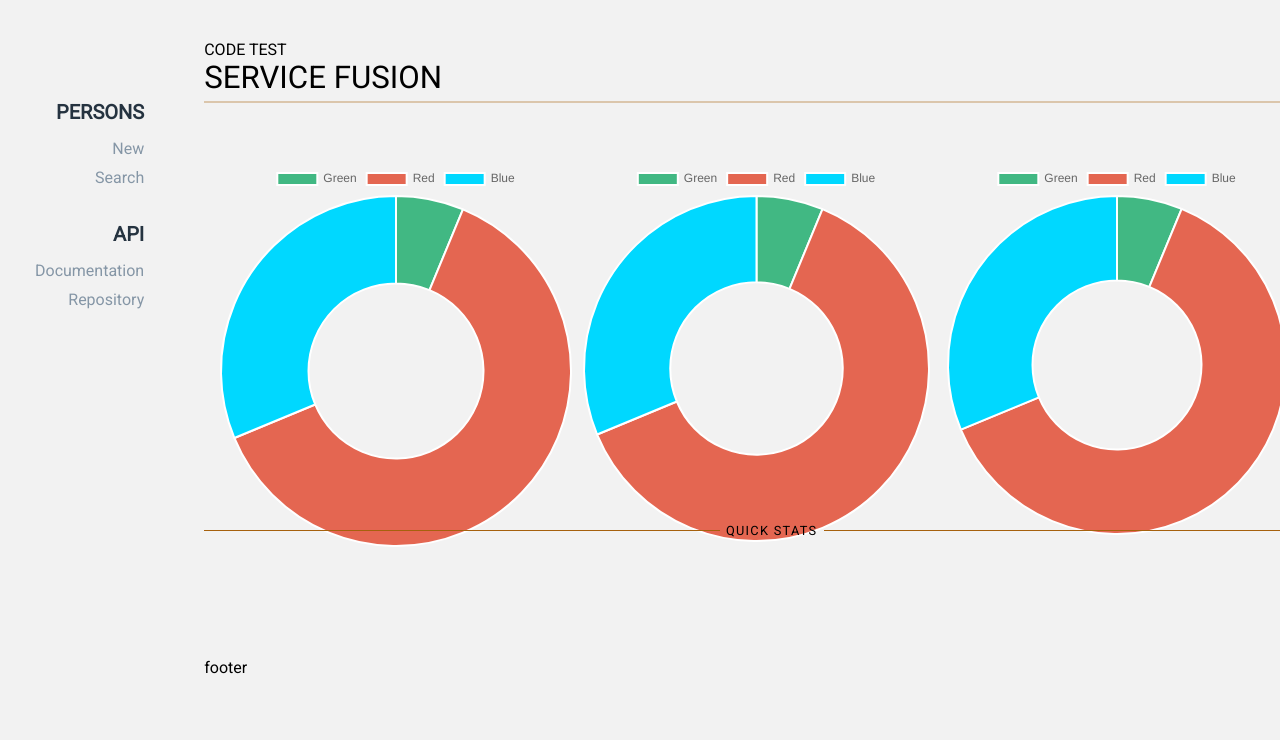
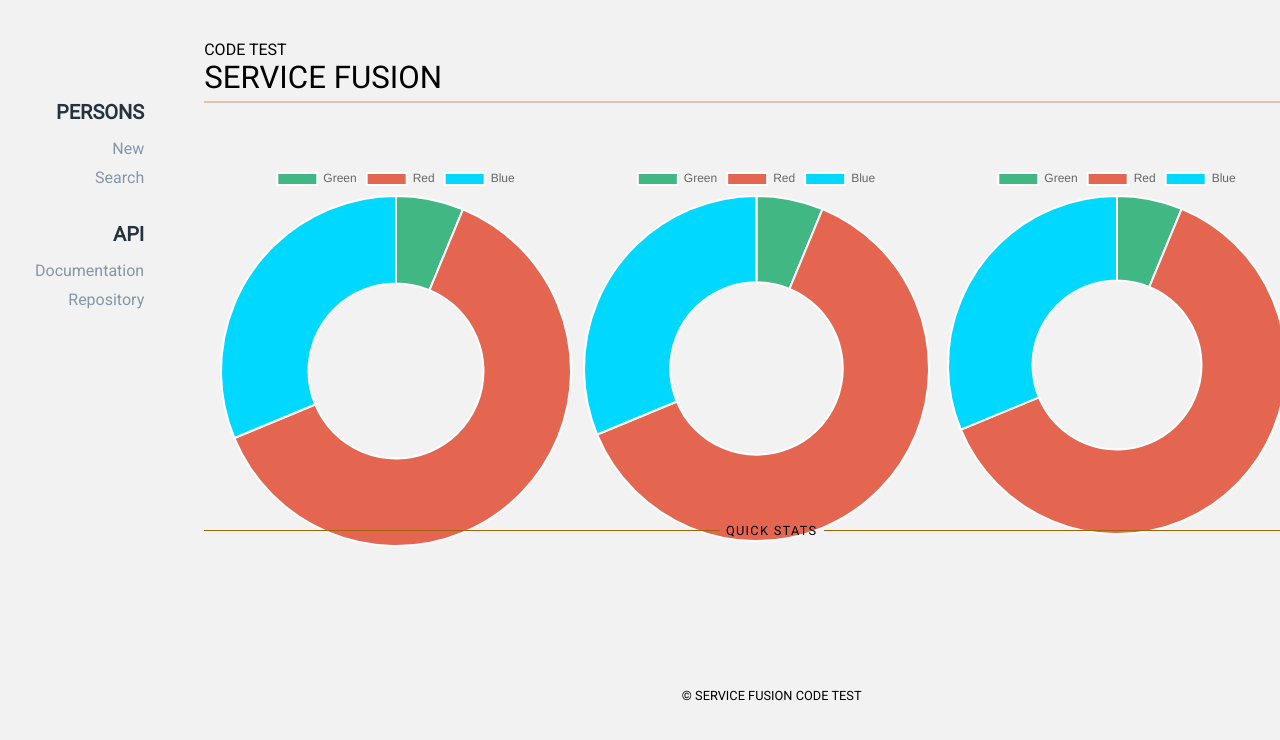
Before and after one commit to vdhug/servicefusion_frontend, a Vue app: page / in a window 1280 px wide. Shown: the top 740 px of the page. Built offline with nearby package versions, Linux system fonts and the light colour scheme.

Commit message:
Styling footer

```diff
--- a/src/components/Footer.vue
+++ b/src/components/Footer.vue
@@ -1,6 +1,6 @@
 <template>
   <footer id="footer">
-    <p>footer</p>
+    <p>© Service Fusion Code test</p>
   </footer>
 </template>
 
@@ -11,5 +11,11 @@ export default {
 </script>
 
 <style>
-
+#footer {
+  margin-top: 30px;
+  padding: 30px 0;
+  text-align: center;
+  text-transform: uppercase;
+  font-size: .8em;
+}
 </style>
```
